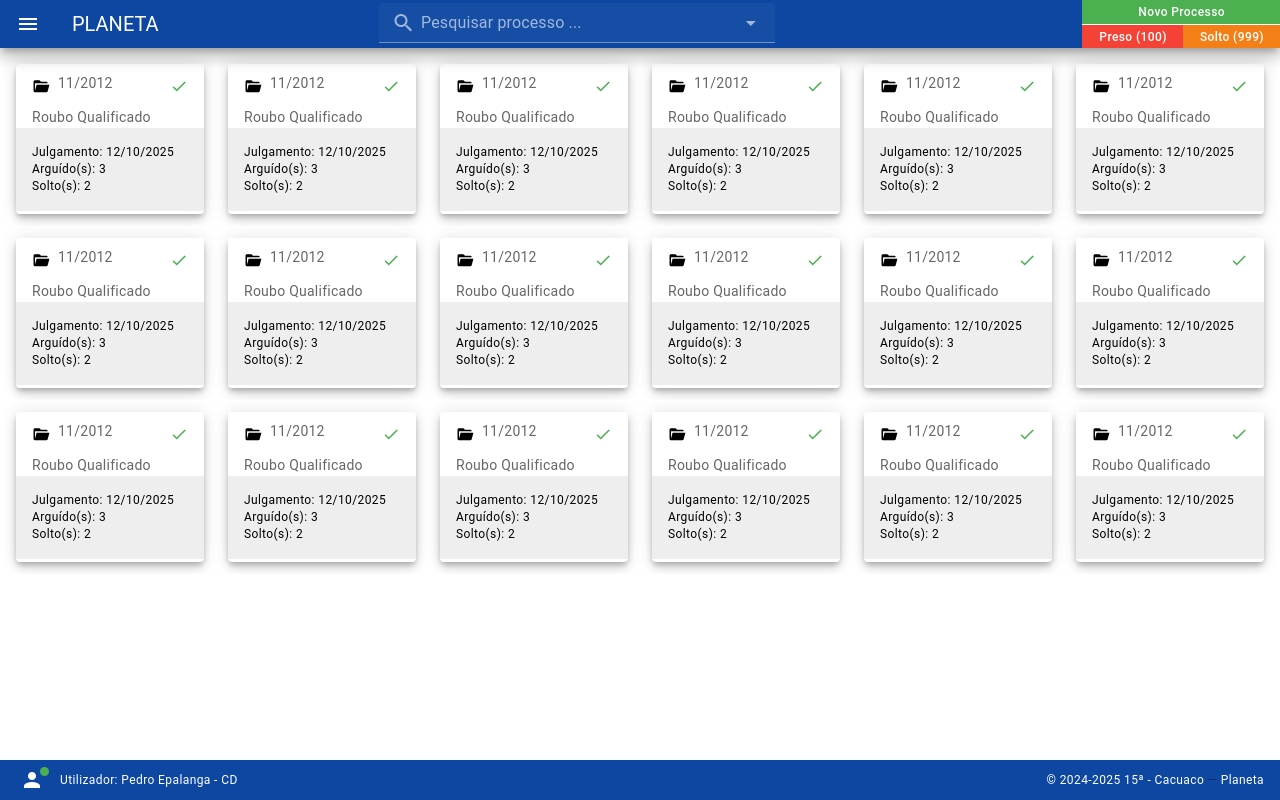
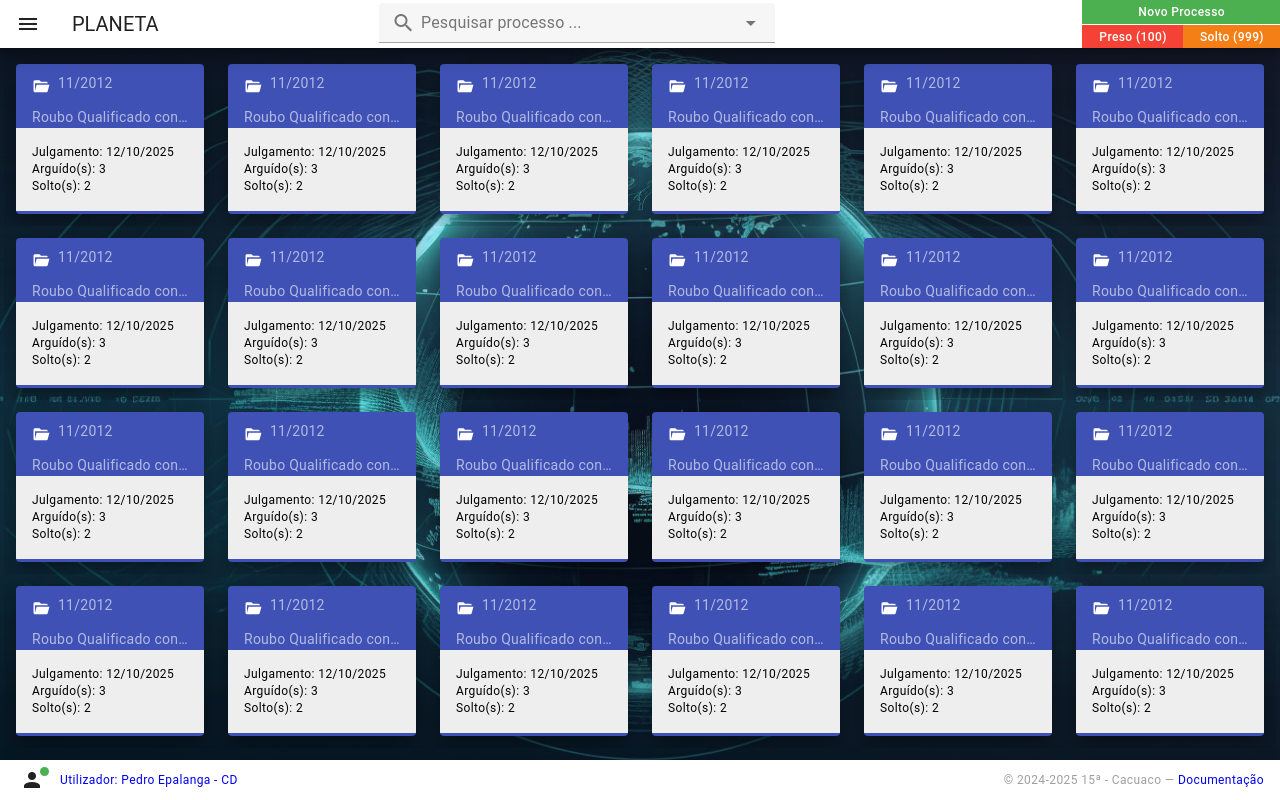
Before and after one commit to pedroavelin/processo, a Vue app: page /Home in a window 1280 px wide. Shown: the top 800 px of the page. Built offline with nearby package versions, Linux system fonts and the light colour scheme.

Commit message:
llllllllllllll
wwwwwwwwwwwww

```diff
--- a/index.html
+++ b/index.html
@@ -4,7 +4,7 @@
     <meta charset="UTF-8">
     <link rel="icon" href="src/assets/insignia.png">
     <meta name="viewport" content="width=device-width, initial-scale=1.0">
-    <title>Processo </title>
+    <title>PLANETA </title>
   </head>
   <body>
     <div id="app"></div>
--- a/src/components/AppFooter.vue
+++ b/src/components/AppFooter.vue
@@ -1,25 +1,25 @@
 <template>
-  <v-footer v-if="route.name !== '/'" height="40" app color="blue-darken-4">
+  <v-footer v-if="route.name !== '/'" height="40" app color="">
     <v-badge dot color="success">
       <v-icon icon="mdi-account" class="mx-1"></v-icon>
     </v-badge>
 
-    <a class="text-decoration-none text-caption mx-3" href="#!" rel="noopener noreferrer" color="white">
-      <span class="text-white">
+    <a class="text-decoration-none text-caption mx-3" href="#!" rel="noopener noreferrer" color="">
+      <span class="">
         Utilizador: Pedro Epalanga - CD
       </span>
       </a>
     <div
-      class="text-caption text-disabled text-white" style="position: absolute; right: 16px;">
-      <span class="text-white">&copy; 2024-{{ (new Date()).getFullYear() }}</span> <span class="d-none d-sm-inline-block text-white">15ª - Cacuaco</span>
+      class="text-caption text-disabled" style="position: absolute; right: 16px;">
+      <span>&copy; 2024-{{ (new Date()).getFullYear() }}</span> <span class="d-none d-sm-inline-block">15ª - Cacuaco</span>
       —
       <a
-        class="text-decoration-none on-surfaces text-white"
+        class="text-decoration-none on-surfaces"
         href="#!"
         rel="noopener noreferrer"
         target="_blank"
       >
-        Planeta
+        Documentação
       </a>
     </div>
   </v-footer>
--- a/src/components/ListProcess.vue
+++ b/src/components/ListProcess.vue
@@ -1,17 +1,17 @@
-<template>
+  <template>
   <div class="list-process text-caption">
     <v-container fluid>
       <v-row>
-        <v-col class="text-truncate" v-for="n in 18" :key="n" cols="2">
-          <v-card  variant="variant-1" color="black" subtitle="11/2012" elevation="6" @click="modalInfoProcess" prepend-icon="mdi-folder-open" link height="150">
-            <v-card-subtitle class="text-truncate"><span>Roubo Qualificado</span></v-card-subtitle>
+        <v-col class="text-truncate" v-for="n in 30" :key="n" cols="2">
+          <v-card class="bg-indigo" subtitle="11/2012" elevation="16" @click="modalInfoProcess" prepend-icon="mdi-folder-open" link height="150">
+            <v-card-subtitle class="text-truncate"><span class="">Roubo Qualificado concorrido com furto</span></v-card-subtitle>
             <v-card-text class="text-truncate bg-surface-light pt-4 text-caption">
               Julgamento: 12/10/2025 <br>
               Arguído(s): 3 <br>
               Solto(s): 2
             </v-card-text>
             <template v-slot:append>
-              <v-icon color="success" icon="mdi-check"></v-icon>
+              <v-icon color="success" icon="mdi-search"></v-icon>
             </template>
           </v-card>
         </v-col>
@@ -20,18 +20,19 @@
   </div>
   <!-- Modal ver informações do Processo -->
   <v-dialog transition="dialog-top-transition" v-model="isAddModalOpen" max-width="800px">
-    <v-card title="Proc. Nº: 21/2021" color="cyan-darken-4 border-0" subtitle="Arguido(s)" prepend-icon="mdi-folder-open">
+    <v-card subtitle="Proc. Nº: 21/2021" prepend-icon="mdi-folder-open">
         <v-list lines="three" select-strategy="classic">
-          <v-card color="teal-darken-4 border-0" elevation="16" class="overflow-y-auto" max-height="250" >
-            <v-list-item class="p-0 mt-0 border" v-for="i in 10" :key="i" link>
+          <v-card elevation="16" class="overflow-y-auto" max-height="250" >
+            <v-list-item class="p-0 mt-0" v-for="i in 10" :key="i" link>
 
-              <v-list-item-title> Pedro Avelino Epalanga <br>
+              <v-list-item-title class="text-caption">
+                Pedro Avelino Epalanga <br>
                 Julgamento: <v-icon color="success" icon="mdi mdi-calendar" size="15" /> 12/12/2024 <br>
                 Preso: <v-icon color="warning" icon="mdi mdi-calendar" size="15" /> 11/12/2004 <br>
                 Pena: 8 anos
               </v-list-item-title>
 
-              <v-list-item-subtitle>Lorem ipsum dolor sit amet consectetur adipisicing elit. Iste non illum, eaque alias culpa, vero error esse provident ipsum totam qui odio tempore eveniet dolores ex aliquid eos? Commodi, enim.</v-list-item-subtitle>
+              <v-list-item-subtitle class="text-caption">Lorem ipsum dolor sit amet consectetur adipisicing elit. Iste non illum, eaque alias culpa, vero error esse provident ipsum totam qui odio tempore eveniet dolores ex aliquid eos? Commodi, enim.</v-list-item-subtitle>
 
               <template v-slot:append>
             <!-- START - MENU -->
@@ -41,7 +42,8 @@
                 @click="updateProcess = true"
                   color="info"
                   icon="mdi-pencil-outline"
-                  variant="text"
+                  variant="flat"
+                  density="compact"
                   v-bind="props"
                 >
                 </v-btn>
--- /dev/null
+++ b/src/components/Topbar.vue
@@ -0,0 +1,3 @@
+<template>
+  <div class=""></div>
+</template>
--- /dev/null
+++ b/src/pages/AuditoriaPage.vue
@@ -0,0 +1,3 @@
+<template>
+    <div class=""></div>
+</template>
--- /dev/null
+++ b/src/pages/DocumentosPage.vue
@@ -0,0 +1,3 @@
+<template>
+    <div class="">Documentos</div>
+</template>
--- a/src/pages/HomePage.vue
+++ b/src/pages/HomePage.vue
@@ -1,10 +1,9 @@
 <template>
-  <v-app-bar color="blue-darken-4" density="compact" elevation="10">
+  <v-app-bar color="" density="compact" elevation="10">
     <v-app-bar-nav-icon @click="drawer = !drawer"></v-app-bar-nav-icon>
     <v-app-bar-title>PLANETA</v-app-bar-title>
 
-    <v-combobox prepend-inner-icon="mdi-magnify" v-model="value" :items="['101', '312', '413', '114', '65', '216']"
-      density="compact" label="Pesquisar processo ..." class="mt-5 text-caption"></v-combobox>
+    <v-combobox prepend-inner-icon="mdi-magnify" v-model="value" :items="['101', '312', '413', '114', '65', '216']" density="compact" label="Pesquisar processo ..." class="mt-5 text-caption"></v-combobox>
 
     <v-spacer></v-spacer>
 
@@ -24,32 +23,6 @@
       </div>
     </v-sheet>
     <!-- Avatar com menu -->
-    <!-- <v-menu v-model="menu" :close-on-content-click="false" location="end">
-      <template v-slot:activator="{ props }">
-        <v-btn icon v-bind="props">
-          <v-avatar image="@/assets/user.png"></v-avatar>
-        </v-btn>
-      </template>
-
-<v-card min-width="300">
-  <v-list>
-    <v-list-item prepend-avatar="@/assets/user.png" subtitle="Escrivã de direito" title="Pedro Epalanga">
-    </v-list-item>
-  </v-list>
-  <v-divider></v-divider>
-
-  <v-list>
-    <v-list-item>
-      <router-link class="" to="/">Ver meu Perfil</router-link>
-    </v-list-item>
-  </v-list>
-
-  <v-card-actions>
-    <v-spacer></v-spacer>
-    <v-btn color="primary" variant="text" to="/">Terminar sessão</v-btn>
-  </v-card-actions>
-</v-card>
-</v-menu> -->
   </v-app-bar>
   <v-navigation-drawer v-model="drawer" temporary>
     <v-img src="https://picsum.photos/1920/1080?random"
@@ -77,50 +50,50 @@
     </v-list>
   </v-navigation-drawer>
   <v-main class="style-1">
-    <!-- <v-img class="img-background" cover gradient="to top right, rgba(100,115,201,.3), rgba(25,32,172,.20)"
-      src="@/assets/bagImg.jpg"></v-img> -->
-
+    <v-img class="img-background" cover gradient="to top right, rgba(0,100,201,.1),  rgba(125,132,972,.1)"
+      src="@/assets/bagImg.jpg"></v-img>
     <div class="content-container-process">
       <ListProcess />
     </div>
   </v-main>
 
   <!-- Modal para Adicionar Processo -->
-  <v-dialog transition="dialog-top-transition" v-model="modalAddProcesso" max-width="800px" persistent>
-    <v-card title="Novo Processo" color="border-0" subtitle="Preencha os campos abaixo para adicionar um novo processo"
+  <v-dialog transition="dialog-top-transition" v-model="modalAddProcesso" max-width="756px" persistent>
+    <v-card  color="border-0" subtitle="Preencha os campos abaixo para adicionar um novo processo"
       prepend-icon="mdi-folder-open">
       <v-card-text>
-
-        <v-for>
         <!-- Lista dinâmica -->
         <v-row class="mb-0" no-gutters>
           <v-col cols="4">
-              <v-card subtitle="Informações do processo" elevation="0">
+            <v-card elevation="0">
               <v-text-field class="text-caption" label="Número do processo" density="compact" />
               <v-text-field class="text-caption" label="Ano" density="compact" />
-                <v-text-field class="text-caption" label="Crime" density="compact" />
+              <v-textarea clear-icon="mdi-close-circle" label="Crime" rows="6" clearable></v-textarea>
             </v-card>
           </v-col>
 
           <v-col cols="8">
             <v-list>
               <div class="d-flex justify-space-between">
-                  <div class=""><span class="text-caption">Arguido(s)</span></div>
-                  <div class=""><span class="text-caption"> <v-icon icon="mdi-plus"></v-icon> </span></div>
+                <div class=""><span class="text-caption mx-4">Arguido(s)</span></div>
+                <div class=""><span class="text-caption"> Adicionar arguido </span></div>
               </div>
-                <v-card class="overflow-y-auto text-caption" elevation="0" max-height="270">
-                  <v-list-item class="p-0 mt-0 border" v-for="i in 1" :key="i">
-
-                    <v-list-item-title>
-                      <v-row no-gutters>
-                        <v-col cols="8">
+              <v-card class="overflow-y-auto text-caption" elevation="0" max-height="275">
+                <div v-if="mostrarListaDeArguidos">
+                  <v-list-item class="p-0 mb-0" v-for="i in 2" :key="i">
+                    <v-list-item-title class="border">
+                      <v-row no-gutters class="mt-1">
+                        <v-col cols="11">
                           <v-text-field class="text-caption mx-1" label="Nome" density="compact" />
                         </v-col>
-                        <v-col cols="4">
-                          <v-text-field class="text-caption" label="Apelido" density="compact" />
+                        <v-col cols="1">
+                          <div class="mt-1">
+                            <v-btn density="compact" variant="elevated" class="text-caption mx-1" color="red"
+                              icon="mdi-delete"></v-btn>
+                          </div>
                         </v-col>
                       </v-row>
-                      <v-row no-gutters>
+                      <v-row no-gutters class="mx-1">
                         <v-col cols="4">
                           <v-text-field class="text-caption mx-1" label="Julgamento" density="compact" />
                         </v-col>
@@ -130,39 +103,40 @@
                         <v-col cols="4">
                           <v-text-field class="text-caption" label="Pena" density="compact" />
                         </v-col>
-                        <v-textarea clear-icon="mdi-close-circle" label="Descrição" model-value="Breve descrição do processso" rows="1" clearable></v-textarea>
+                        <v-textarea clear-icon="mdi-close-circle" label="Descrição" rows="1" clearable></v-textarea>
                       </v-row>
                     </v-list-item-title>
-
-                    <template v-slot:append>
-                      <!-- START - MENU -->
-                      <v-menu>
-                        <template v-slot:activator="{ props }">
-                          <v-btn @click="updateProcess = true" density="compact" class="text-caption" color="red"
-                            icon="mdi-delete" variant="tonal" v-bind="props">
-                          </v-btn>
-                        </template>
-                      </v-menu>
-                    </template>
                   </v-list-item>
+                </div>
+                <div v-else>
+                  <v-card color="" height="300">
+                    <div class="text-center">
+                      <div class="mt-5">
+                        <span class="text-h6">Nenhum arguido adicionado ao <br> processo</span>
+                      </div>
+                    </div>
+                  </v-card>
+                </div>
               </v-card>
             </v-list>
           </v-col>
         </v-row>
         <!-- Lista dinâmica -->
-        </v-for>
-
       </v-card-text>
-
-      <template v-slot:actions>
-        <v-btn class="ms-auto text-caption" text="Ocultar" variant="flat" color="red" density="compact" rounded="10"
+      <v-divider></v-divider>
+      <div class="d-flex justify-end">
+        <div class="">
+          <v-btn class="text-caption" text="Fechar" variant="flat" color="red" density="compact" rounded="0"
             @click="modalAddProcesso = false"></v-btn>
-      </template>
-
+        </div>
+        <div class="">
+          <v-btn class="text-caption" text="Salvar" variant="flat" color="success" density="compact" rounded="0"
+            @click="modalAddProcesso = false"></v-btn>
+        </div>
+      </div>
     </v-card>
   </v-dialog>
   <!-- Modal para Adicionar Processo -->
-
   <SpeedDial />
   <AppFooter />
 </template>
@@ -173,10 +147,8 @@ import SpeedDial from "@/components/SpeedDial.vue";
 import AppFooter from "@/components/AppFooter.vue";
 import ListProcess from "@/components/ListProcess.vue";
 
-const fav = ref(true);
-const menu = ref(false);
-const message = ref(false);
-const hints = ref(true);
+const mostrarListaDeArguidos = ref(true);
+
 const drawer = ref(null)
 const modalAddProcesso = ref(false);
 
@@ -185,9 +157,12 @@ const addProceso = () => {
 }
 
 const items = [
-  { text: "Liquidação de Pena", icon: "mdi-folder", to: "/home" },
-  { text: "Mandado de Notificação", icon: "mdi-account-multiple", to: "/about" },
-  { text: "Sobre", icon: "mdi-account-multiple", to: "/" },
+  { text: "Processo", icon: "mdi-folder", to: "/home" },
+  { text: "Documentos", icon: "mdi-folder", to: "/documento" },
+  { text: "Auditoria", icon: "mdi-account-multiple", to: "/auditoria"},
+  { text: "Utilizadores", icon: "mdi-account-multiple", to: "/utilizador"},
+  { text: "Permissões", icon: "mdi-account-multiple", to: "/permissoes" },
+  { text: "Sobre", icon: "mdi-account-multiple", to: "/sobre"},
 ];
 </script>
 
--- /dev/null
+++ b/src/pages/Utilizadores.vue
@@ -0,0 +1,3 @@
+<template>
+    <div class=""></div>
+</template>
```
Lines whose indentation alone changed are shown as unchanged.
